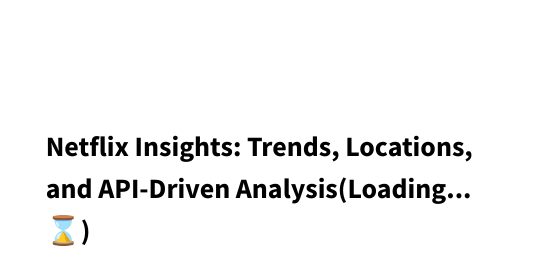
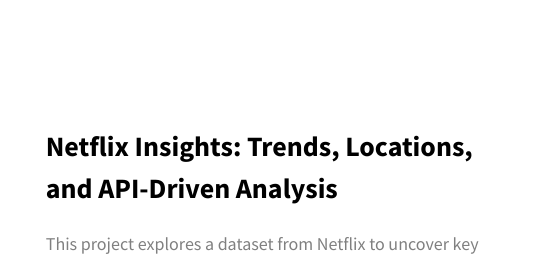
Before and after one commit to vasilis6194/vasilis6194.github.io, a website: page index.html in a window 1280 px wide. Shown: the part 2700-2967 px from the top of the page, 732-1280 px from the left. Drawn offline with Linux system fonts and the light colour scheme.

Commit message:
project 2

```diff
--- a/index.html
+++ b/index.html
@@ -226,7 +226,7 @@
               />
             </div>
             <div class="projects__row-content">
-              <h3 class="projects__row-content-title">Netflix Insights: Trends, Locations, and API-Driven Analysis(Loading...&#8987;)</h3>
+              <h3 class="projects__row-content-title">Netflix Insights: Trends, Locations, and API-Driven Analysis</h3>
               <p class="projects__row-content-desc">
                 This project explores a dataset
                 from Netflix to uncover key insights into its catalog,
```
